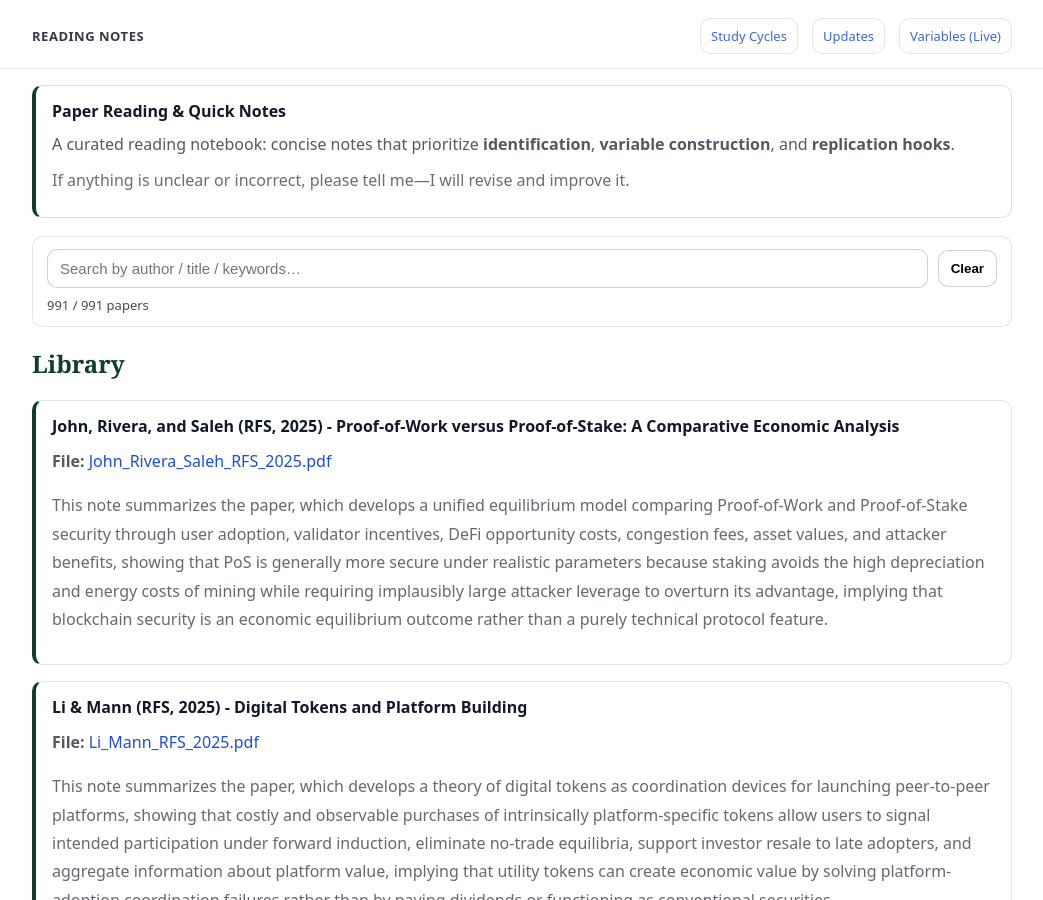
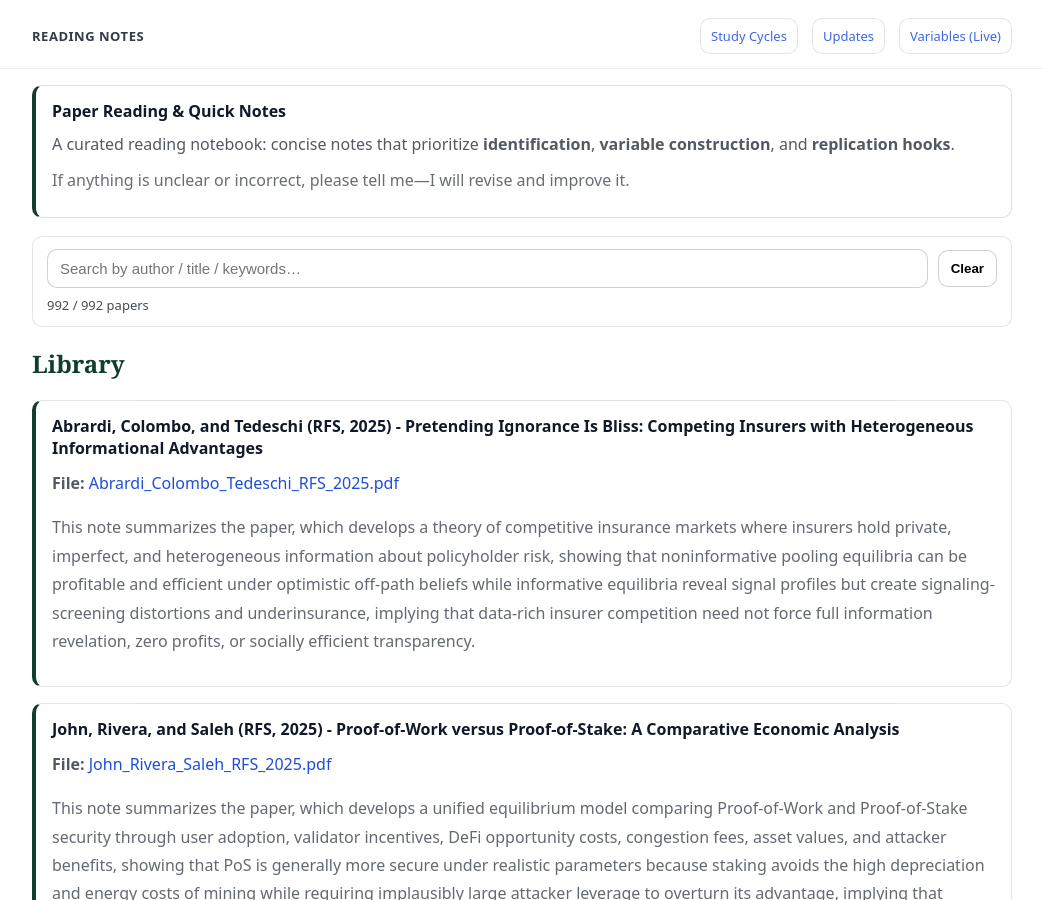
Before and after one commit to yaxinzn/study-archive, a Jekyll site: the page built from reading/index.md, in a window 1280 px wide and 900 px high. Shown: the whole window, without its empty margins (118-1161 px from the left). Built offline with Jekyll 4.4.1, drawn with Linux system fonts in a browser that asks for light colours.

Commit message:
Reading: add/update Abrardi_Colombo_Tedeschi_RFS_2025.pdf

```diff
--- a/_data/reading.yml
+++ b/_data/reading.yml
@@ -1,3 +1,7 @@
+- title: "Abrardi, Colombo, and Tedeschi (RFS, 2025) - Pretending Ignorance Is Bliss: Competing Insurers with Heterogeneous Informational Advantages"
+  file: "Abrardi_Colombo_Tedeschi_RFS_2025.pdf"
+  desc: "This note summarizes the paper, which develops a theory of competitive insurance markets where insurers hold private, imperfect, and heterogeneous information about policyholder risk, showing that noninformative pooling equilibria can be profitable and efficient under optimistic off-path beliefs while informative equilibria reveal signal profiles but create signaling-screening distortions and underinsurance, implying that data-rich insurer competition need not force full information revelation, zero profits, or socially efficient transparency."
+
 - title: "John, Rivera, and Saleh (RFS, 2025) - Proof-of-Work versus Proof-of-Stake: A Comparative Economic Analysis"
   file: "John_Rivera_Saleh_RFS_2025.pdf"
   desc: "This note summarizes the paper, which develops a unified equilibrium model comparing Proof-of-Work and Proof-of-Stake security through user adoption, validator incentives, DeFi opportunity costs, congestion fees, asset values, and attacker benefits, showing that PoS is generally more secure under realistic parameters because staking avoids the high depreciation and energy costs of mining while requiring implausibly large attacker leverage to overturn its advantage, implying that blockchain security is an economic equilibrium outcome rather than a purely technical protocol feature."
```
Also changed, not shown: 1 other file.
